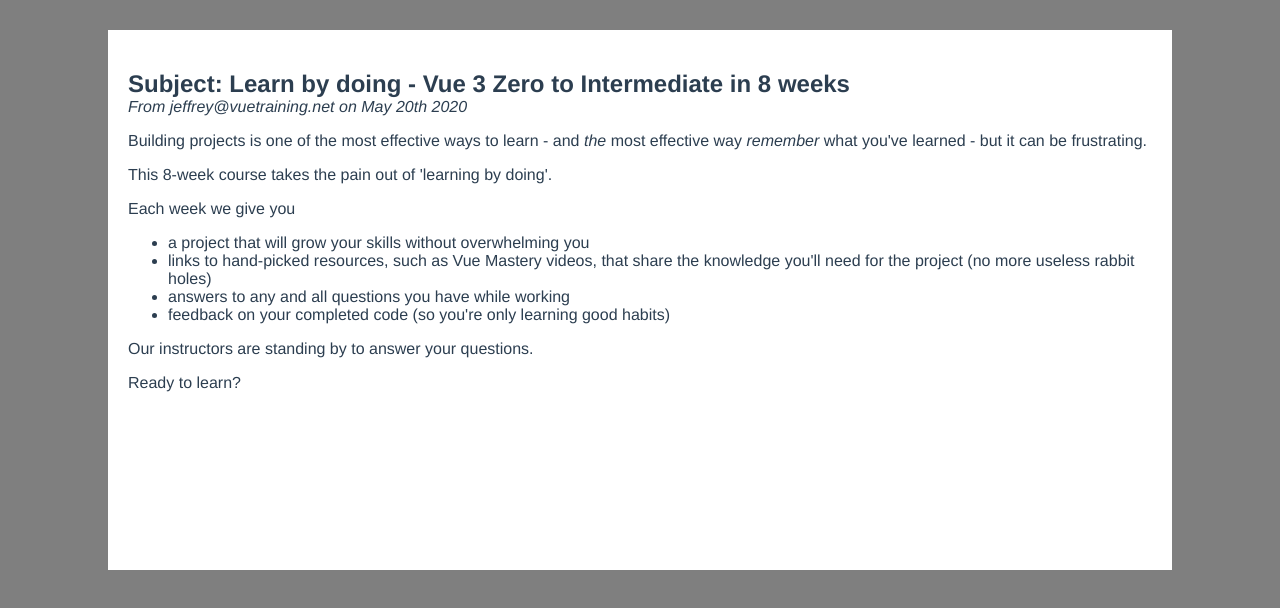
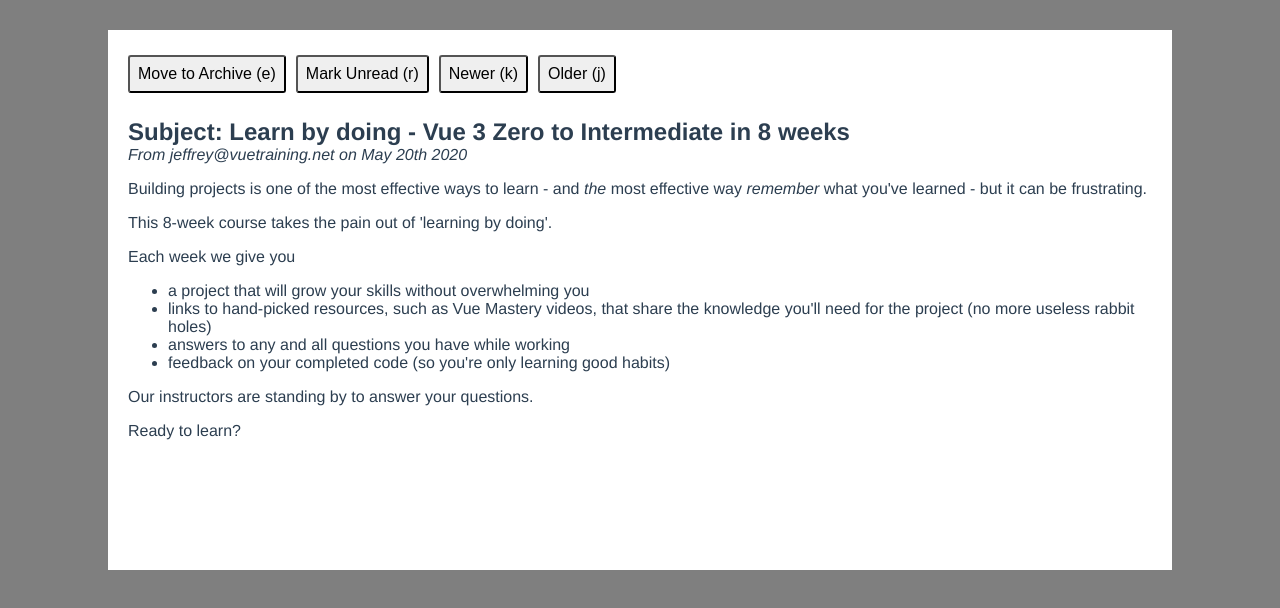
Before and after one commit to Rikstam/vue-gmail-clone, a Vue app in the folder app/: page / in a window 1280 px wide. Both pictures are taken after a click on the element 640 px from the left and 148 px from the top of the page. Shown: the top 608 px of the page. Built offline with nearby package versions, Linux system fonts and the light colour scheme; no server answers; data requests are answered from the project's data file.

Commit message:
Implement an action bar for email

```diff
--- a/app/src/components/MailTable.vue
+++ b/app/src/components/MailTable.vue
@@ -36,9 +36,6 @@ export default {
             openedEmail: ref(null),
         };
     },
-    components: {
-      MailView,
-    },
     methods: {
         openEmail(email) {
             email.read = true;
@@ -56,7 +53,7 @@ export default {
     computed: {
         sortedEmails() {
             return this.emails.sort((e1, e2) => {
-                return e1.sentAt < e2.sentAt ? 1 : -1;
+                return (e1.sentAt < e2.sentAt) ? 1 : -1;
             });
         },
         unarchivedEmails() {
--- a/app/src/components/MailView.vue
+++ b/app/src/components/MailView.vue
@@ -1,5 +1,11 @@
 <template>
 <div class="email-display">
+    <div>
+        <button @click="toggleArchive">{{email.archived ? 'Move to Inbox (e)' : 'Move to Archive (e)'}}</button>
+        <button @click="toggleRead">{{email.read ? 'Mark Unread (r)' : 'Mark Read (r)'}}</button>
+        <button @click="goNewer">Newer (k)</button>
+        <button @click="goOlder">Older (j)</button>
+    </div>
     <h2 class="mb-0">Subject: <strong>{{email.subject}}</strong></h2>
     <div><em>From {{email.from}} on  {{format(new Date(email.sentAt), 'MMM do yyyy')}} </em></div>
     <div v-html="marked.parse(email.body)"></div>
@@ -9,10 +15,39 @@
 <script>
 import { format } from 'date-fns';
 import { marked } from 'marked';
+import axios from 'axios';
+
+import useKeyDown from '../composables/use-keydown';
+
 export default {
-    setup() {
+    setup(props) {
+        const email = props.email
+        const toggleRead = () => {
+            email.read = !email.read
+            axios.put(`http://localhost:1323/emails/${email.id}`, email);
+        }
+        const toggleArchive = () => {
+            email.archived = !email.archived
+            axios.put(`http://localhost:1323/emails/${email.id}`, email);
+        }
+
+        const goNewer = () => {
+            console.log('go newer')
+        }
+
+        const goOlder = () => {
+            console.log('go older')
+        }
+        useKeyDown([
+            {key: 'r', fn: toggleRead},
+            {key: 'e', fn: toggleArchive},
+        ])
         return {
             format,
+            toggleRead,
+            toggleArchive,
+            goNewer,
+            goOlder,
             marked
         }
     },
```
